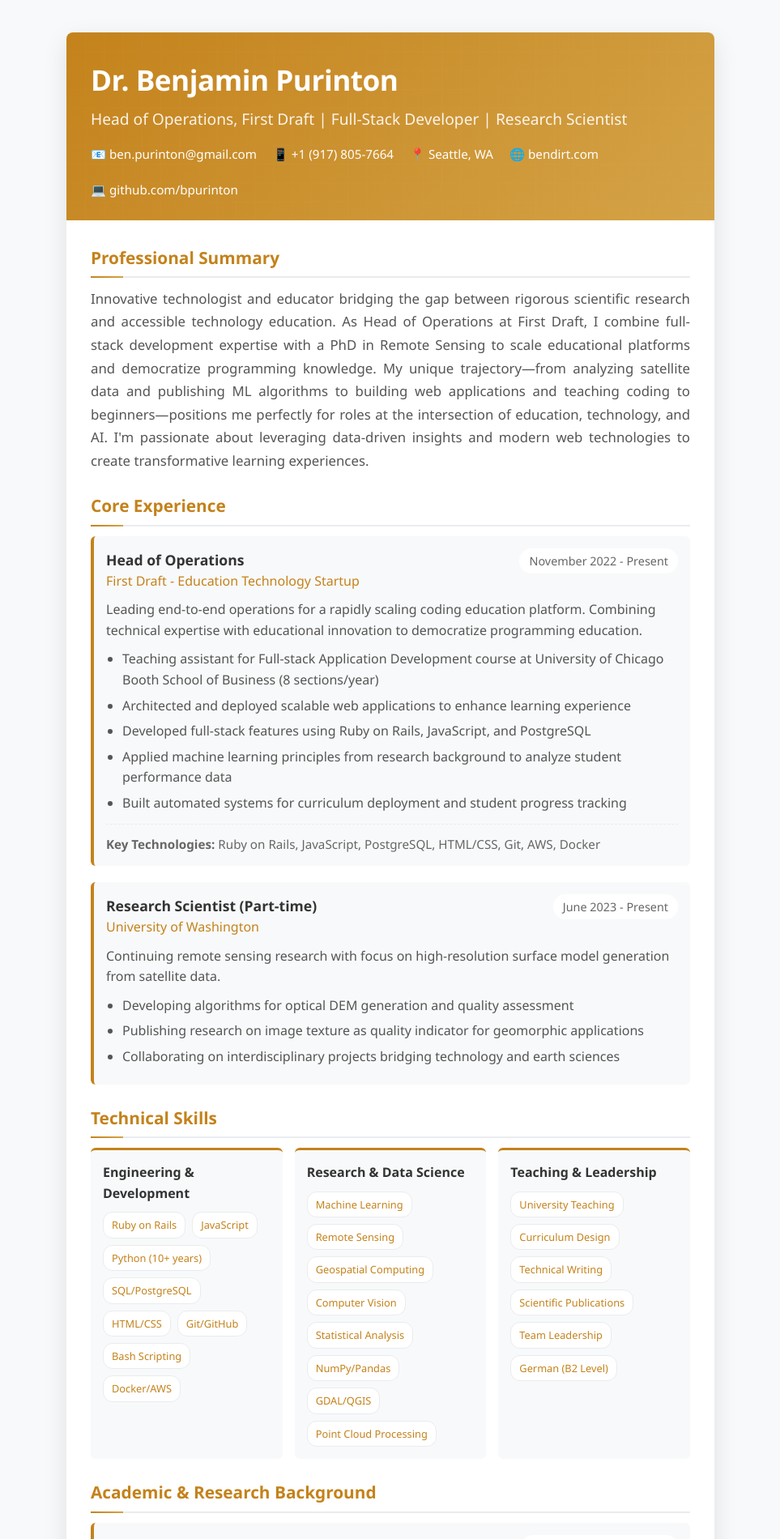
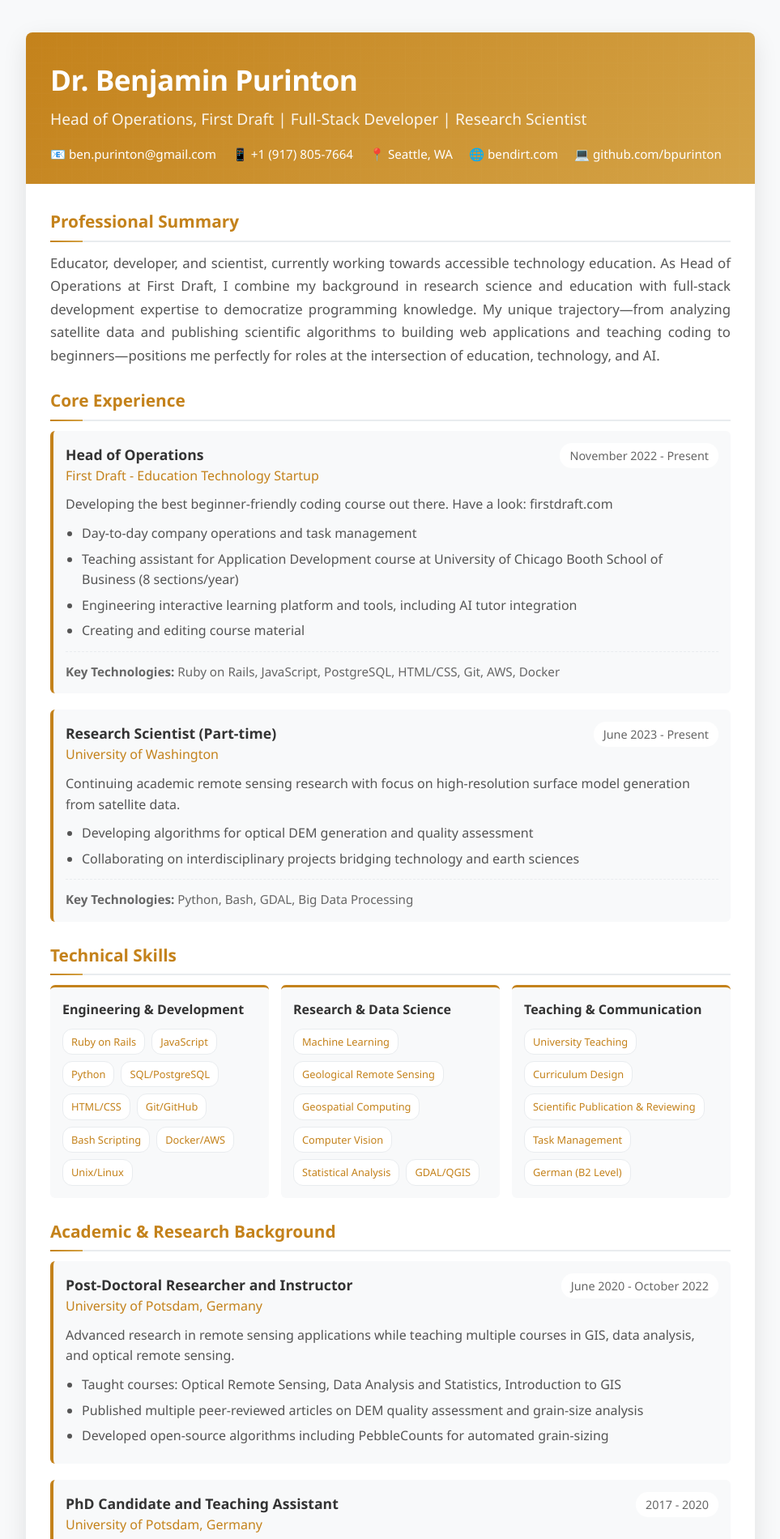
Before and after one commit to bpurinton/bpurinton.github.io, a Jekyll site: the page built from _pages/cv-current.html, in a window 1280 px wide. Shown: the top 1900 px of the page at 81% size, without its empty margins (158-1121 px from the left). Built offline with Jekyll 4.4.1, drawn with Linux system fonts in a browser that asks for light colours; some of the changed text lies outside the part shown.

Commit message:
update cv

```diff
--- a/_pages/cv-current.html
+++ b/_pages/cv-current.html
@@ -26,7 +26,7 @@ permalink: /cv-current/
         }
 
         .cv-container {
-            max-width: 800px;
+            max-width: 900px;
             margin: 0 auto;
             background: white;
             box-shadow: 0 10px 30px rgba(0,0,0,0.1);
@@ -518,8 +518,8 @@ permalink: /cv-current/
                     <div class="contact-item"><a href="mailto:ben.purinton@gmail.com" style="text-decoration: none; color: inherit;">📧 ben.purinton@gmail.com</a></div>
                     <div class="contact-item"><a href="tel:+19178057664" style="text-decoration: none; color: inherit;">📱 +1 (917) 805-7664</a></div>
                     <div class="contact-item">📍 Seattle, WA</div>
-                    <div class="contact-item"><a href="https://bendirt.com" style="text-decoration: none; color: inherit;">🌐 bendirt.com</a></div>
-                    <div class="contact-item"><a href="https://github.com/bpurinton" style="text-decoration: none; color: inherit;">💻 github.com/bpurinton</a></div>
+                    <div class="contact-item"><a href="https://bendirt.com" style="text-decoration: none; color: inherit;" target="_blank">🌐 bendirt.com</a></div>
+                    <div class="contact-item"><a href="https://github.com/bpurinton" style="text-decoration: none; color: inherit;" target="_blank">💻 github.com/bpurinton</a></div>
                 </div>
             </div>
         </header>
@@ -528,7 +528,7 @@ permalink: /cv-current/
             <section class="section">
                 <h2 class="section-title">Professional Summary</h2>
                 <div class="summary">
-                    Innovative technologist and educator bridging the gap between rigorous scientific research and accessible technology education. As Head of Operations at First Draft, I combine full-stack development expertise with a PhD in Remote Sensing to scale educational platforms and democratize programming knowledge. My unique trajectory—from analyzing satellite data and publishing ML algorithms to building web applications and teaching coding to beginners—positions me perfectly for roles at the intersection of education, technology, and AI. I'm passionate about leveraging data-driven insights and modern web technologies to create transformative learning experiences.
+                    Educator, developer, and scientist, currently working towards accessible technology education. As Head of Operations at First Draft, I combine my background in research science and education with full-stack development expertise to democratize programming knowledge. My unique trajectory—from analyzing satellite data and publishing scientific algorithms to building web applications and teaching coding to beginners—positions me perfectly for roles at the intersection of education, technology, and AI.
                 </div>
             </section>
 
@@ -545,13 +545,12 @@ permalink: /cv-current/
                         <div class="date">November 2022 - Present</div>
                     </div>
                     <div class="job-description">
-                        Leading end-to-end operations for a rapidly scaling coding education platform. Combining technical expertise with educational innovation to democratize programming education.
+                        Developing the best beginner-friendly coding course out there. Have a look: <a href="https://firstdraft.com" style="text-decoration: none; color: inherit;">firstdraft.com</a>
                         <ul>
-                            <li>Teaching assistant for Full-stack Application Development course at University of Chicago Booth School of Business (8 sections/year)</li>
-                            <li>Architected and deployed scalable web applications to enhance learning experience</li>
-                            <li>Developed full-stack features using Ruby on Rails, JavaScript, and PostgreSQL</li>
-                            <li>Applied machine learning principles from research background to analyze student performance data</li>
-                            <li>Built automated systems for curriculum deployment and student progress tracking</li>
+                            <li>Day-to-day company operations and task management</li>
+                            <li>Teaching assistant for Application Development course at University of Chicago Booth School of Business (8 sections/year)</li>
+                            <li>Engineering interactive learning platform and tools, including AI tutor integration</li>
+                            <li>Creating and editing course material</li>
                         </ul>
                         <div class="tech-stack">
                             <strong>Key Technologies:</strong> Ruby on Rails, JavaScript, PostgreSQL, HTML/CSS, Git, AWS, Docker
@@ -568,12 +567,14 @@ permalink: /cv-current/
                         <div class="date">June 2023 - Present</div>
                     </div>
                     <div class="job-description">
-                        Continuing remote sensing research with focus on high-resolution surface model generation from satellite data.
+                        Continuing academic remote sensing research with focus on high-resolution surface model generation from satellite data.
                         <ul>
                             <li>Developing algorithms for optical DEM generation and quality assessment</li>
-                            <li>Publishing research on image texture as quality indicator for geomorphic applications</li>
                             <li>Collaborating on interdisciplinary projects bridging technology and earth sciences</li>
                         </ul>
+                        <div class="tech-stack">
+                            <strong>Key Technologies:</strong> Python, Bash, GDAL, Big Data Processing
+                        </div>
                     </div>
 
                 </div>
@@ -588,12 +589,13 @@ permalink: /cv-current/
                         <div class="skill-tags">
                             <span class="skill-tag">Ruby on Rails</span>
                             <span class="skill-tag">JavaScript</span>
-                            <span class="skill-tag">Python (10+ years)</span>
+                            <span class="skill-tag">Python</span>
                             <span class="skill-tag">SQL/PostgreSQL</span>
                             <span class="skill-tag">HTML/CSS</span>
                             <span class="skill-tag">Git/GitHub</span>
                             <span class="skill-tag">Bash Scripting</span>
                             <span class="skill-tag">Docker/AWS</span>
+                            <span class="skill-tag">Unix/Linux</span>
                         </div>
 
                     </div>
@@ -601,24 +603,21 @@ permalink: /cv-current/
                         <h4>Research &amp; Data Science</h4>
                         <div class="skill-tags">
                             <span class="skill-tag">Machine Learning</span>
-                            <span class="skill-tag">Remote Sensing</span>
+                            <span class="skill-tag">Geological Remote Sensing</span>
                             <span class="skill-tag">Geospatial Computing</span>
                             <span class="skill-tag">Computer Vision</span>
                             <span class="skill-tag">Statistical Analysis</span>
-                            <span class="skill-tag">NumPy/Pandas</span>
                             <span class="skill-tag">GDAL/QGIS</span>
-                            <span class="skill-tag">Point Cloud Processing</span>
                         </div>
 
                     </div>
                     <div class="skill-category">
-                        <h4>Teaching &amp; Leadership</h4>
+                        <h4>Teaching &amp; Communication</h4>
                         <div class="skill-tags">
                             <span class="skill-tag">University Teaching</span>
                             <span class="skill-tag">Curriculum Design</span>
-                            <span class="skill-tag">Technical Writing</span>
-                            <span class="skill-tag">Scientific Publications</span>
-                            <span class="skill-tag">Team Leadership</span>
+                            <span class="skill-tag">Scientific Publication &amp; Reviewing</span>
+                            <span class="skill-tag">Task Management</span>
                             <span class="skill-tag">German (B2 Level)</span>
                         </div>
 
@@ -644,7 +643,6 @@ permalink: /cv-current/
                             <li>Taught courses: Optical Remote Sensing, Data Analysis and Statistics, Introduction to GIS</li>
                             <li>Published multiple peer-reviewed articles on DEM quality assessment and grain-size analysis</li>
                             <li>Developed open-source algorithms including PebbleCounts for automated grain-sizing</li>
-                            <li>Secured research grants from ESA (SPOT6) and DLR (TanDEM-X)</li>
                         </ul>
                     </div>
 
@@ -714,8 +711,8 @@ permalink: /cv-current/
                         <div class="date">May 2013</div>
                     </div>
                     <div class="job-description">
-                        Phi Beta Kappa, Peirce Prize for Excellence in Geology<br>
-                        Thesis: "The Hydrologic &amp; Geomorphic Impacts of the 2010 Fourmile Canyon Fire, Boulder Creek Watershed, CO"
+                        Thesis: "The Hydrologic &amp; Geomorphic Impacts of the 2010 Fourmile Canyon Fire, Boulder Creek Watershed, CO"<br>
+                        Focused on post-wildfire hydrology and sediment transport dynamics
                     </div>
 
                 </div>
@@ -728,7 +725,7 @@ permalink: /cv-current/
                 <div class="publication-item">
                     <div class="publication-title">Image Texture as Quality Indicator for Optical DEM Generation: Geomorphic Applications in the Arid Central Andes</div>
                     <div class="publication-details">
-                        Purinton, B., Mueting, A., Bookhagen, B. Remote Sensing, 2023.
+                        Purinton, B., Mueting, A., Bookhagen, B. Remote Sensing, 2023. <a href="https://doi.org/10.3390/rs15010085" style="text-decoration: none;" target="_blank">https://doi.org/10.3390/rs15010085</a>.
                     </div>
 
                 </div>
@@ -736,7 +733,7 @@ permalink: /cv-current/
                 <div class="publication-item">
                     <div class="publication-title">Tracking Downstream Variability in Large Grain-Size Distributions in the South-Central Andes</div>
                     <div class="publication-details">
-                        Purinton, B. and Bookhagen, B. Journal of Geophysical Research: Earth Surface, 2021.
+                        Purinton, B. and Bookhagen, B. Journal of Geophysical Research: Earth Surface, 2021. <a href="https://doi.org/10.1029/2021JF006260" style="text-decoration: none;" target="_blank">https://doi.org/10.1029/2021JF006260</a>.
                     </div>
 
                 </div>
@@ -744,7 +741,7 @@ permalink: /cv-current/
                 <div class="publication-item">
                     <div class="publication-title">Beyond vertical point accuracy: Assessing inter-pixel consistency in 30 m global DEMs for the arid Central Andes</div>
                     <div class="publication-details">
-                        Purinton, B. and Bookhagen, B. Frontiers in Earth Science, 2021.
+                        Purinton, B. and Bookhagen, B. Frontiers in Earth Science, 2021. <a href="https://doi.org/10.3389/feart.2021.758606" style="text-decoration: none;" target="_blank">https://doi.org/10.3389/feart.2021.758606</a>.
                     </div>
 
                 </div>
@@ -752,7 +749,7 @@ permalink: /cv-current/
                 <div class="publication-item">
                     <div class="publication-title">Multiband (X, C, L) radar amplitude analysis for a mixed sand- and gravel-bed river in the eastern Central Andes</div>
                     <div class="publication-details">
-                        Purinton, B. and Bookhagen, B. Remote Sensing of Environment, 2020.
+                        Purinton, B. and Bookhagen, B. Remote Sensing of Environment, 2020. <a href="https://doi.org/10.1016/j.rse.2020.111799" style="text-decoration: none;" target="_blank">https://doi.org/10.1016/j.rse.2020.111799</a>.
                     </div>
 
                 </div>
@@ -760,7 +757,7 @@ permalink: /cv-current/
                 <div class="publication-item">
                     <div class="publication-title">Introducing PebbleCounts: a grain-sizing tool for photo surveys of dynamic gravel-bed rivers</div>
                     <div class="publication-details">
-                        Purinton, B. and Bookhagen, B. Earth Surface Dynamics, 2019. [Open-source algorithm]
+                        Purinton, B. and Bookhagen, B. Earth Surface Dynamics, 2019. <a href="https://github.com/bpurinton/PebbleCounts" style="text-decoration: none;" target="_blank">Open Source Algorithm</a>
                     </div>
 
                 </div>
@@ -768,7 +765,7 @@ permalink: /cv-current/
                 <div class="publication-item">
                     <div class="publication-title">Additional Publications</div>
                     <div class="publication-details">
-                        7 peer-reviewed articles, 4 published algorithms, 10+ conference presentations
+                        7 peer-reviewed articles, 4 published algorithms, 10+ conference presentations. See full list on <a href="https://scholar.google.com/citations?hl=en&user=EacO3GQAAAAJ" style="text-decoration: none;" target="_blank">Google Scholar profile</a>.
                     </div>
 
                 </div>
@@ -785,7 +782,7 @@ permalink: /cv-current/
                     </div>
                     <div class="achievement-item">
                         <div class="achievement-title">PhD magna cum laude</div>
-                        <div class="achievement-description">2020 - University of Potsdam highest honors distinction</div>
+                        <div class="achievement-description">2020 - University of Potsdam PhD honor</div>
 
                     </div>
                     <div class="achievement-item">
```
Also changed, not shown: other parts of _pages/cv-current.html (+1 -2 lines), 3 other files.
